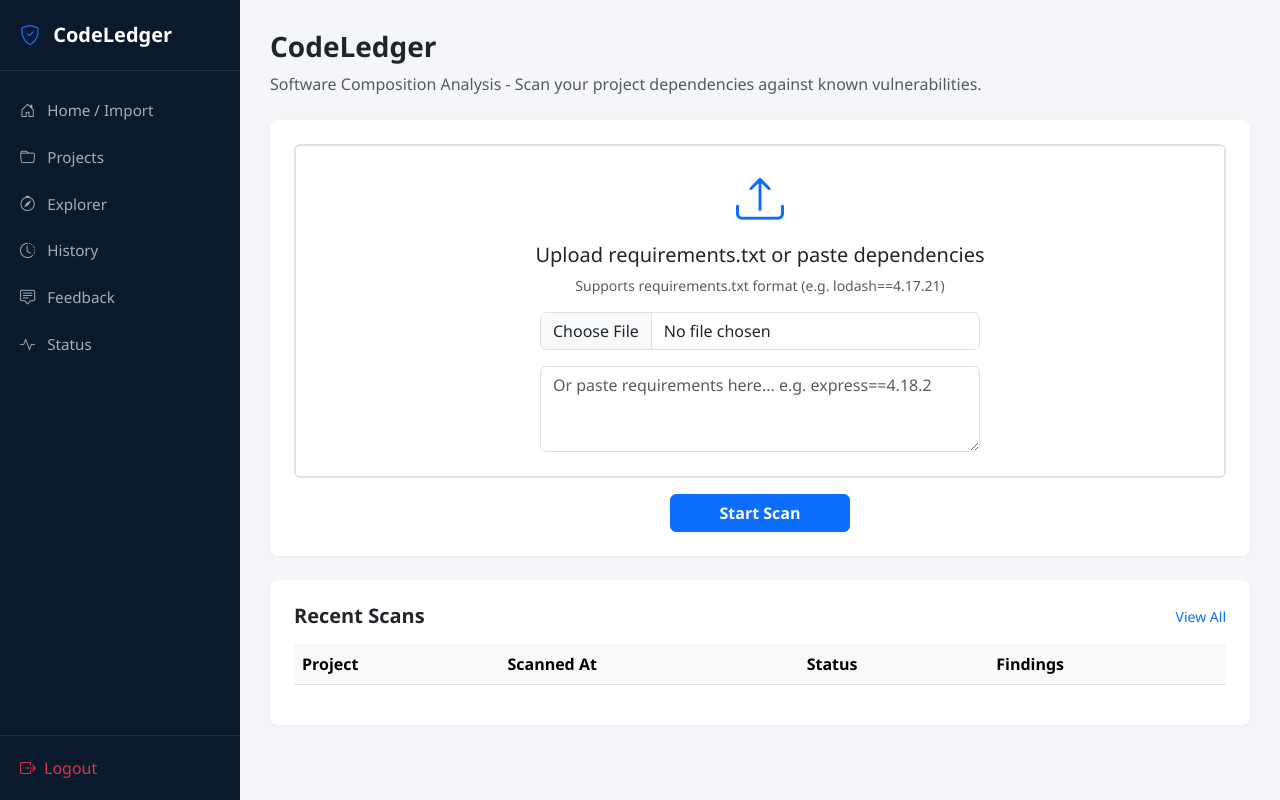
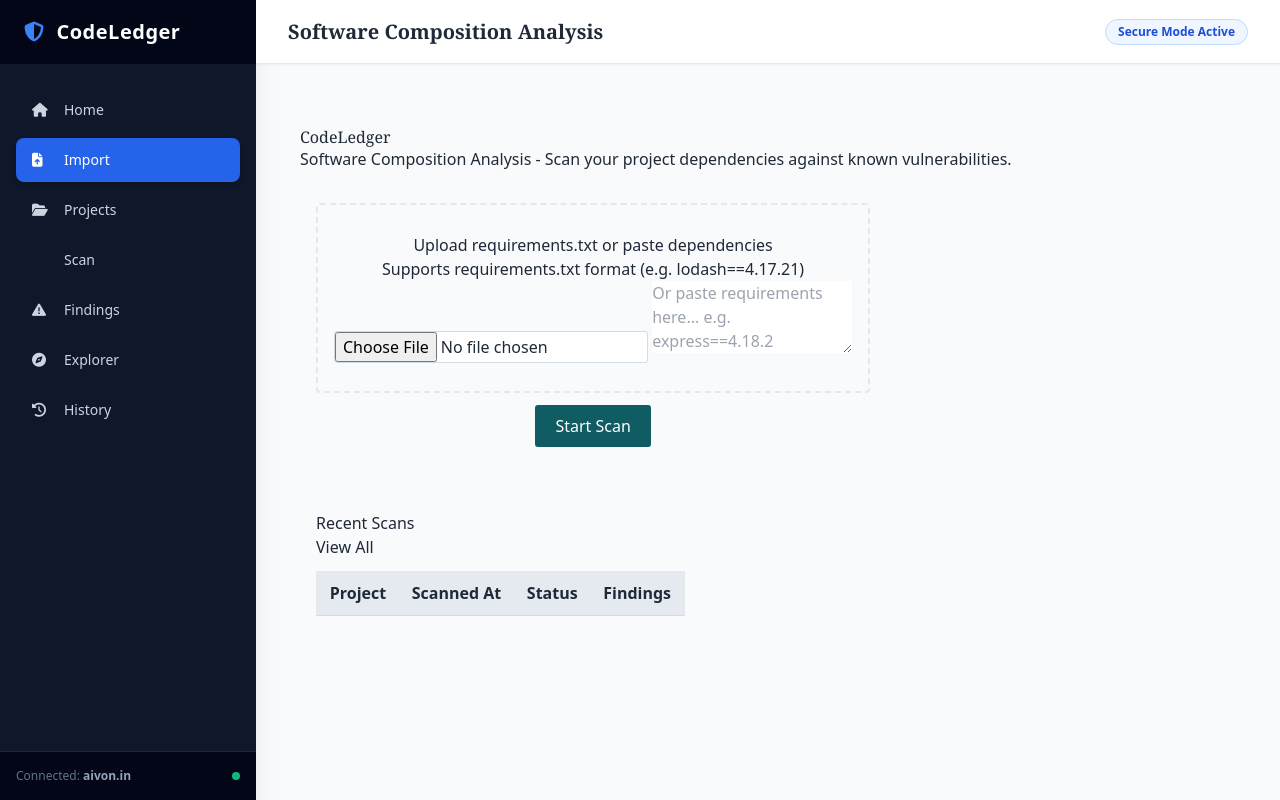
Before and after one commit to Avanipihu/CodeLedger, a Flask app: page /import in a window 1280 px wide. Run offline with Flask 3, Linux system fonts and the light colour scheme; lists and menus that the app fills with data are empty; some libraries are stand-ins or nearby versions.

Commit message:
Refactor base.html to use Tailwind CSS and Font Awesome

```diff
--- a/templates/base.html
+++ b/templates/base.html
@@ -3,111 +3,87 @@
 <head>
     <meta charset="UTF-8">
     <meta name="viewport" content="width=device-width, initial-scale=1.0">
-    <title>CodeLedger - Software Composition Analysis</title>
-    <!-- Bootstrap 5 CSS -->
-    <link href="https://cdn.jsdelivr.net/npm/bootstrap@5.3.0/dist/css/bootstrap.min.css" rel="stylesheet">
-    <!-- Bootstrap Icons -->
-    <link href="https://cdn.jsdelivr.net/npm/bootstrap-icons@1.10.5/font/bootstrap-icons.css" rel="stylesheet">
-    <style>
-        body {
-            background-color: #f4f6f9;
-            font-family: 'Segoe UI', Tahoma, Geneva, Verdana, sans-serif;
-            min-height: 100vh;
-        }
-        .sidebar {
-            width: 240px;
-            background-color: #0b192c;
-            min-height: 100vh;
-            color: #ffffff;
-            position: fixed;
-            top: 0;
-            left: 0;
-            display: flex;
-            flex-direction: column;
-            justify-content: space-between;
-        }
-        .sidebar .brand {
-            font-size: 1.25rem;
-            font-weight: 700;
-            padding: 20px;
-            border-bottom: 1px solid rgba(255,255,255,0.1);
-        }
-        .sidebar nav a {
-            color: #a0aec0;
-            text-decoration: none;
-            padding: 12px 20px;
-            display: flex;
-            align-items: center;
-            gap: 12px;
-            font-size: 0.95rem;
-            transition: all 0.2s;
-        }
-        .sidebar nav a:hover, .sidebar nav a.active {
-            color: #ffffff;
-            background-color: #1e293b;
-            border-left: 4px solid #2563eb;
-        }
-        .sidebar-footer {
-            padding: 20px;
-            border-top: 1px solid rgba(255,255,255,0.1);
-        }
-        .main-content {
-            margin-left: 240px;
-            padding: 30px;
-        }
-        .card-custom {
-            border: none;
-            border-radius: 8px;
-            box-shadow: 0 1px 3px rgba(0,0,0,0.05);
-            background: #ffffff;
-        }
-        .badge-severity-high { background-color: #fee2e2; color: #dc2626; border: 1px solid #fca5a5; }
-        .badge-severity-medium { background-color: #fef3c7; color: #d97706; border: 1px solid #fcd34d; }
-        .badge-severity-low { background-color: #d1fae5; color: #059669; border: 1px solid #6ee7b7; }
-        .badge-status-affected { background-color: #e0e7ff; color: #4338ca; }
-    </style>
+    <title>{% block title %}CodeLedger - Software Composition Analysis{% endblock %}</title>
+    <!-- Tailwind CSS CDN for modern UI matching the CodeLedger design -->
+    <script src="https://cdn.tailwindcss.com"></script>
+    <link rel="stylesheet" href="https://cdnjs.cloudflare.com/ajax/libs/font-awesome/6.4.0/css/all.min.css">
+    <link rel="stylesheet" href="{{ url_for('static', filename='style.css') }}">
 </head>
-<body>
+<body class="bg-gray-50 text-gray-800 font-sans antialiased">
+
+    <div class="flex h-screen overflow-hidden">
 
         <!-- Sidebar Navigation -->
-    <div class="sidebar">
-        <div>
-            <div class="brand">
-                <i class="bi bi-shield-check text-primary me-2"></i> CodeLedger
-            </div>
-            <nav class="mt-3">
-                <a href="/" class="{{ 'active' if request.path == '/' }}"><i class="bi bi-house-door"></i> Home / Import</a>
-                <a href="/projects" class="{{ 'active' if request.path == '/projects' }}"><i class="bi bi-folder"></i> Projects</a>
-                <a href="/explorer" class="{{ 'active' if request.path == '/explorer' }}"><i class="bi bi-compass"></i> Explorer</a>
-                <a href="/history" class="{{ 'active' if request.path == '/history' }}"><i class="bi bi-clock-history"></i> History</a>
-                <a href="/feedback" class="{{ 'active' if request.path == '/feedback' }}"><i class="bi bi-chat-square-text"></i> Feedback</a>
-                <a href="/status" class="{{ 'active' if request.path == '/status' }}"><i class="bi bi-activity"></i> Status</a>
-            </nav>
+        <aside class="w-64 bg-slate-900 text-slate-300 flex flex-col shadow-xl">
+            <!-- Brand Header -->
+            <div class="h-16 flex items-center px-6 bg-slate-950 text-white font-bold text-xl tracking-wide gap-3">
+                <i class="fa-solid fa-shield-halved text-blue-500"></i>
+                <span>CodeLedger</span>
             </div>
 
-        <div class="sidebar-footer">
-            <a href="/logout" class="text-danger text-decoration-none d-flex align-items-center gap-2">
-                <i class="bi bi-box-arrow-right"></i> Logout
+            <!-- Navigation Links -->
+            <nav class="flex-1 px-4 py-6 space-y-1.5 text-sm font-medium overflow-y-auto">
+                <a href="{{ url_for('index') }}" class="flex items-center gap-3 px-4 py-3 rounded-lg hover:bg-slate-800 hover:text-white transition {% if request.endpoint == 'index' %}bg-blue-600 text-white shadow-md{% endif %}">
+                    <i class="fa-solid fa-house w-5"></i> Home
                 </a>
+                <a href="{{ url_for('import_manifest') }}" class="flex items-center gap-3 px-4 py-3 rounded-lg hover:bg-slate-800 hover:text-white transition {% if request.endpoint == 'import_manifest' %}bg-blue-600 text-white shadow-md{% endif %}">
+                    <i class="fa-solid fa-file-arrow-up w-5"></i> Import
+                </a>
+                <a href="{{ url_for('projects') }}" class="flex items-center gap-3 px-4 py-3 rounded-lg hover:bg-slate-800 hover:text-white transition {% if request.endpoint == 'projects' %}bg-blue-600 text-white shadow-md{% endif %}">
+                    <i class="fa-solid fa-folder-open w-5"></i> Projects
+                </a>
+                <a href="{{ url_for('scan') }}" class="flex items-center gap-3 px-4 py-3 rounded-lg hover:bg-slate-800 hover:text-white transition {% if request.endpoint == 'scan' %}bg-blue-600 text-white shadow-md{% endif %}">
+                    <i class="fa-solid fa-radar w-5"></i> Scan
+                </a>
+                <a href="{{ url_for('results') }}" class="flex items-center gap-3 px-4 py-3 rounded-lg hover:bg-slate-800 hover:text-white transition {% if request.endpoint == 'results' %}bg-blue-600 text-white shadow-md{% endif %}">
+                    <i class="fa-solid fa-triangle-exclamation w-5"></i> Findings
+                </a>
+                <a href="{{ url_for('explorer') }}" class="flex items-center gap-3 px-4 py-3 rounded-lg hover:bg-slate-800 hover:text-white transition {% if request.endpoint == 'explorer' %}bg-blue-600 text-white shadow-md{% endif %}">
+                    <i class="fa-solid fa-compass w-5"></i> Explorer
+                </a>
+                <a href="{{ url_for('history') }}" class="flex items-center gap-3 px-4 py-3 rounded-lg hover:bg-slate-800 hover:text-white transition {% if request.endpoint == 'history' %}bg-blue-600 text-white shadow-md{% endif %}">
+                    <i class="fa-solid fa-clock-rotate-left w-5"></i> History
+                </a>
+            </nav>
+
+            <!-- Footer / Domain Info -->
+            <div class="p-4 bg-slate-950 text-xs text-slate-500 border-t border-slate-800 flex items-center justify-between">
+                <span>Connected: <strong class="text-slate-400">aivon.in</strong></span>
+                <span class="inline-block w-2 h-2 rounded-full bg-emerald-500" title="System Online"></span>
             </div>
+        </aside>
+
+        <!-- Main Content Area -->
+        <div class="flex-1 flex flex-col overflow-hidden">
+            <!-- Top Header Navbar -->
+            <header class="h-16 bg-white border-b border-gray-200 flex items-center justify-between px-8 shadow-sm">
+                <div class="flex items-center gap-4">
+                    <h1 class="text-xl font-semibold text-gray-800">Software Composition Analysis</h1>
                 </div>
+                <div class="flex items-center gap-4">
+                    <span class="text-xs font-semibold px-3 py-1 bg-blue-50 text-blue-700 rounded-full border border-blue-200">Secure Mode Active</span>
+                </div>
+            </header>
 
-    <!-- Main Body View -->
-    <div class="main-content">
+            <!-- Scrollable Page Content -->
+            <main class="flex-1 overflow-y-auto p-8">
                 {% with messages = get_flashed_messages(with_categories=true) %}
                     {% if messages %}
+                        <div class="mb-6 space-y-2">
                             {% for category, message in messages %}
-              <div class="alert alert-{{ category }} alert-dismissible fade show" role="alert">
+                                <div class="p-4 rounded-lg text-sm border {% if category == 'success' %}bg-emerald-50 text-emerald-800 border-emerald-200{% else %}bg-red-50 text-red-800 border-red-200{% endif %}">
                                     {{ message }}
-                <button type="button" class="btn-close" data-bs-dismiss="alert"></button>
                                 </div>
                             {% endfor %}
+                        </div>
                     {% endif %}
                 {% endwith %}
 
                 {% block content %}{% endblock %}
+            </main>
         </div>
 
-    <script src="https://cdn.jsdelivr.net/npm/bootstrap@5.3.0/dist/bootstrap.bundle.min.js"></script>
+    </div>
+
 </body>
 </html>
```
Lines whose indentation alone changed are shown as unchanged.
